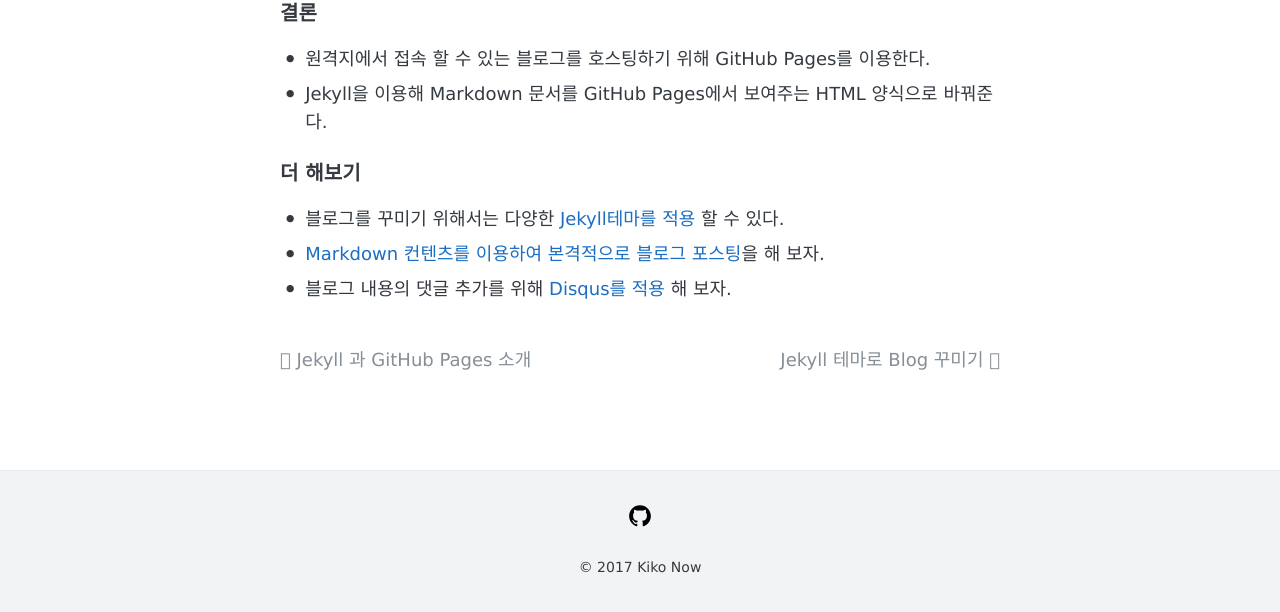
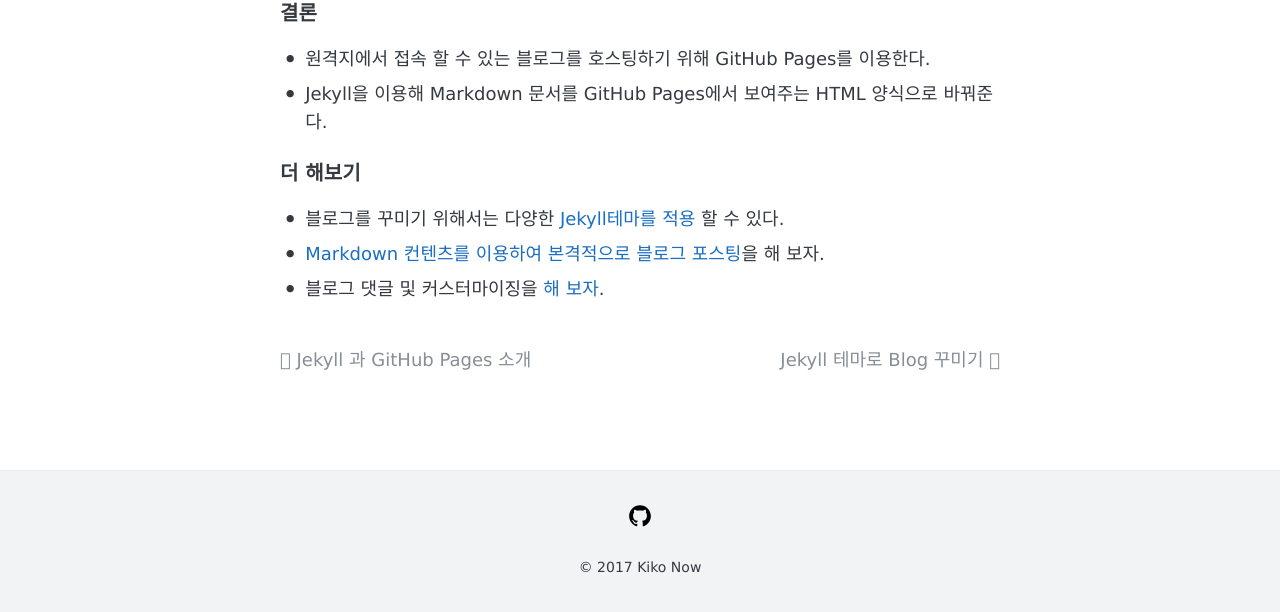
Before and after one commit to cjy-tech/cjy-tech.github.io, a Jekyll site: the page built from _posts/2018-09-10-make-blog-with-jekyll-and-github_pages.md, in a window 1280 px wide and 900 px high, scrolled down 4337 px, cut to the strip 286-898 px from the top of the window. Built offline with Jekyll 4.4.1, drawn with Linux system fonts in a browser that asks for light colours; comment, search, counter and statistics services are not loaded.

Commit message:
Update 2018-09-10-make-blog-with-jekyll-and-github_pages.md

```diff
--- a/_posts/2018-09-10-make-blog-with-jekyll-and-github_pages.md
+++ b/_posts/2018-09-10-make-blog-with-jekyll-and-github_pages.md
@@ -108,4 +108,4 @@ jekyll new cjy-tech.github.io
 ### 더 해보기
 - 블로그를 꾸미기 위해서는 다양한 [Jekyll테마를 적용](https://cjy-tech.github.io/Themes-for-jekyll-blog/) 할 수 있다.
 - [Markdown 컨텐츠를 이용하여 본격적으로 블로그 포스팅]()을 해 보자.
-- 블로그 내용의 댓글 추가를 위해 [Disqus를 적용]() 해 보자.
+- 블로그 댓글 및 커스터마이징을 [해 보자]().
```
